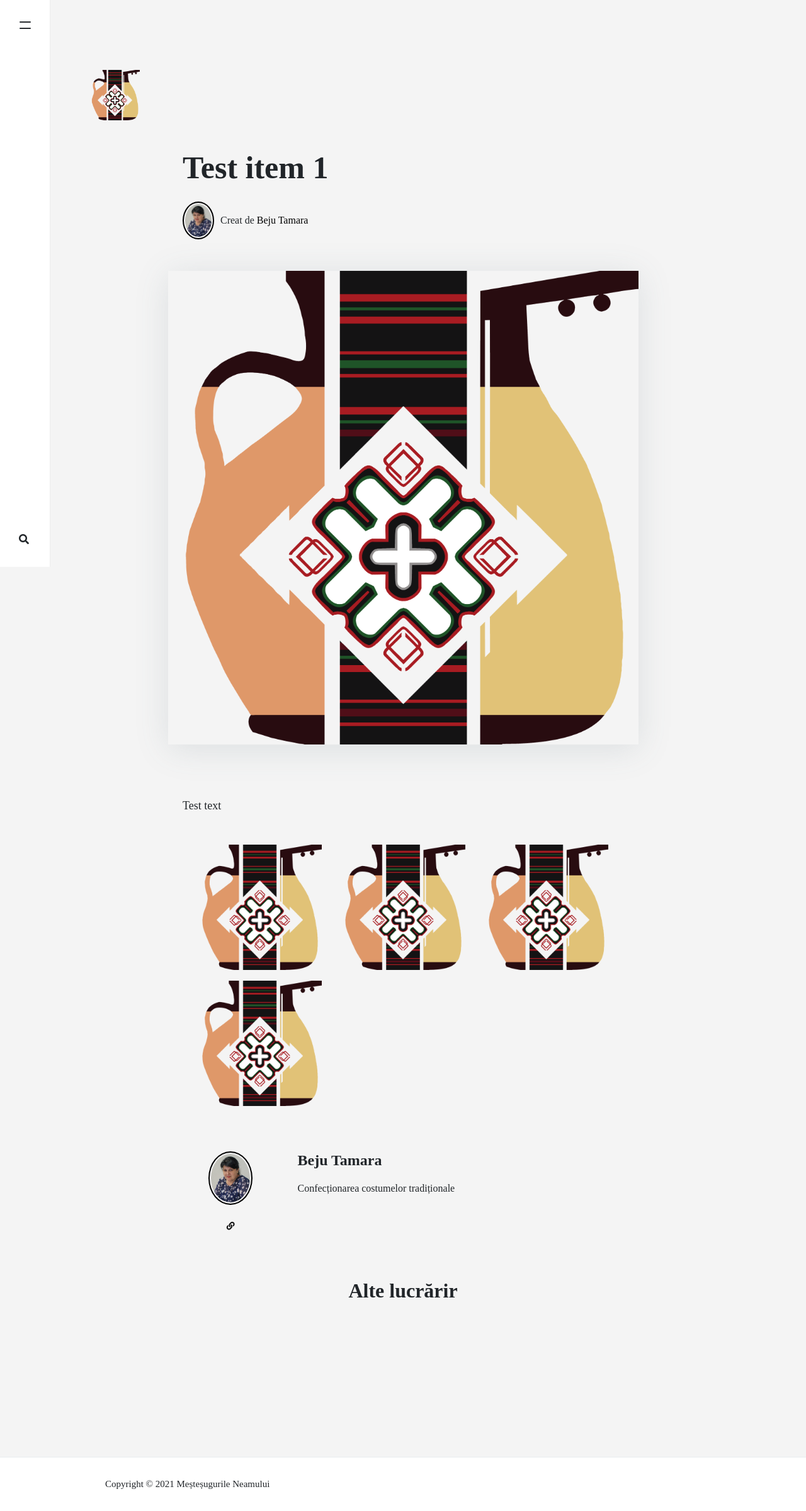
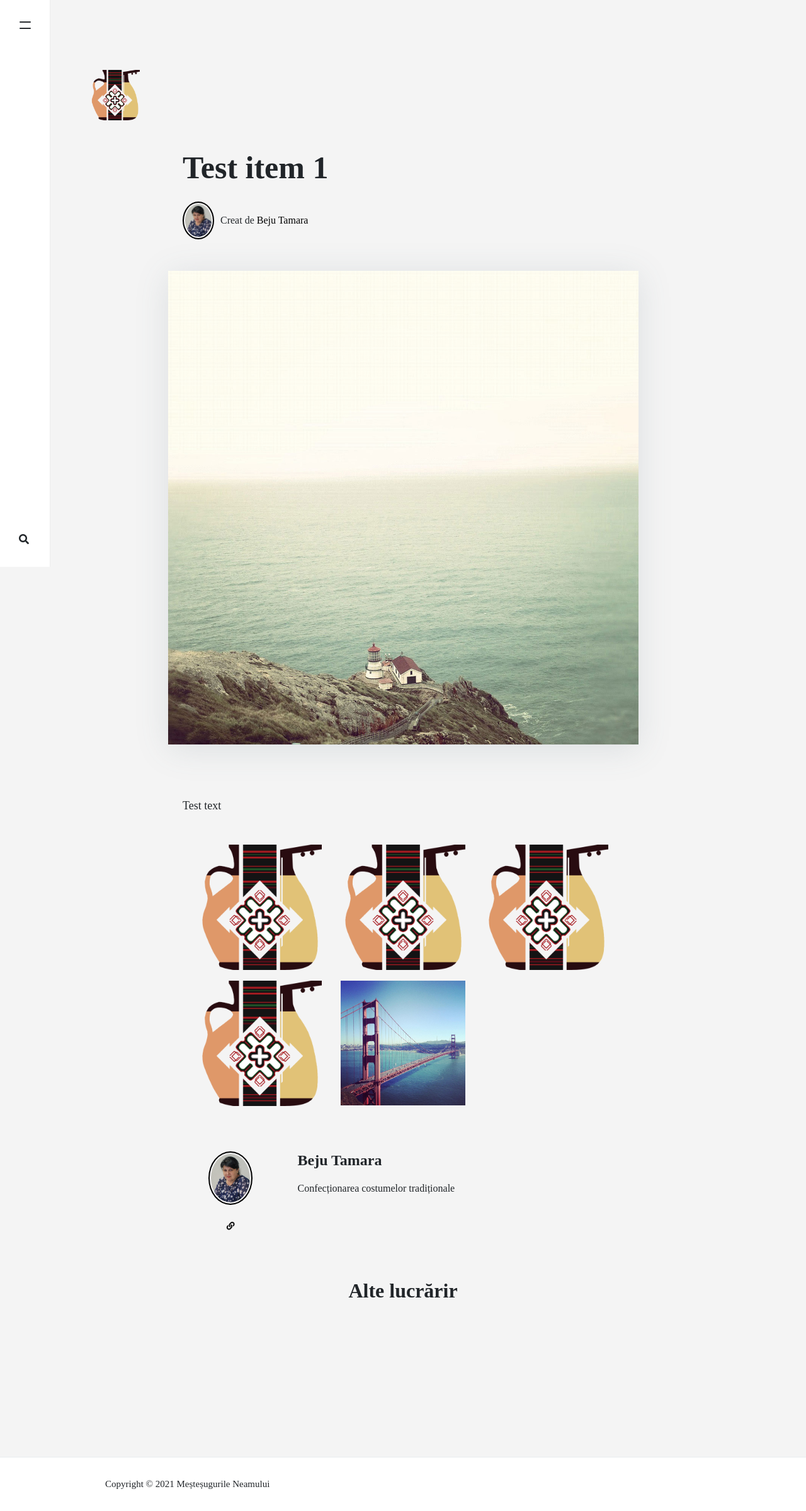
Before and after one commit to apantreprenor/mestesugurileneamului, a Jekyll site: the page built from _items/2021-11-01-test1.md, in a window 1280 px wide. Shown: the whole page at 63% size. Built offline with Jekyll 4.4.1, drawn with Linux system fonts in a browser that asks for light colours; nearby versions of some CDN libraries; a script that is not in the unit is left out.

Commit message:
Update Produse “2021-11-01-test1”

```diff
--- a/_items/2021-11-01-test1.md
+++ b/_items/2021-11-01-test1.md
@@ -1,12 +1,20 @@
 ---
 layout: item
-title:  'Test item 1'
-category: 'items'
-tags: [obiect, mester, 'Nume prenume' ]
-image: assets/logo.png
-gallery: ['assets/logo.png','assets/logo.png','assets/logo.png','assets/logo.png']
+title: Test item 1
+category: items
+tags:
+  - obiect
+  - mester
+  - Nume prenume
+image: /assets/img/image-6.jpg
+gallery:
+  - assets/logo.png
+  - assets/logo.png
+  - assets/logo.png
+  - assets/logo.png
+  - /assets/img/image-3.jpg
 toc: false
 imageshadow: true
-author: 'Beju Tamara'
+author: Beju Tamara
 ---
 Test text
```
Also changed, not shown: assets/img/image-3.jpg (added), assets/img/image-6.jpg (added).
